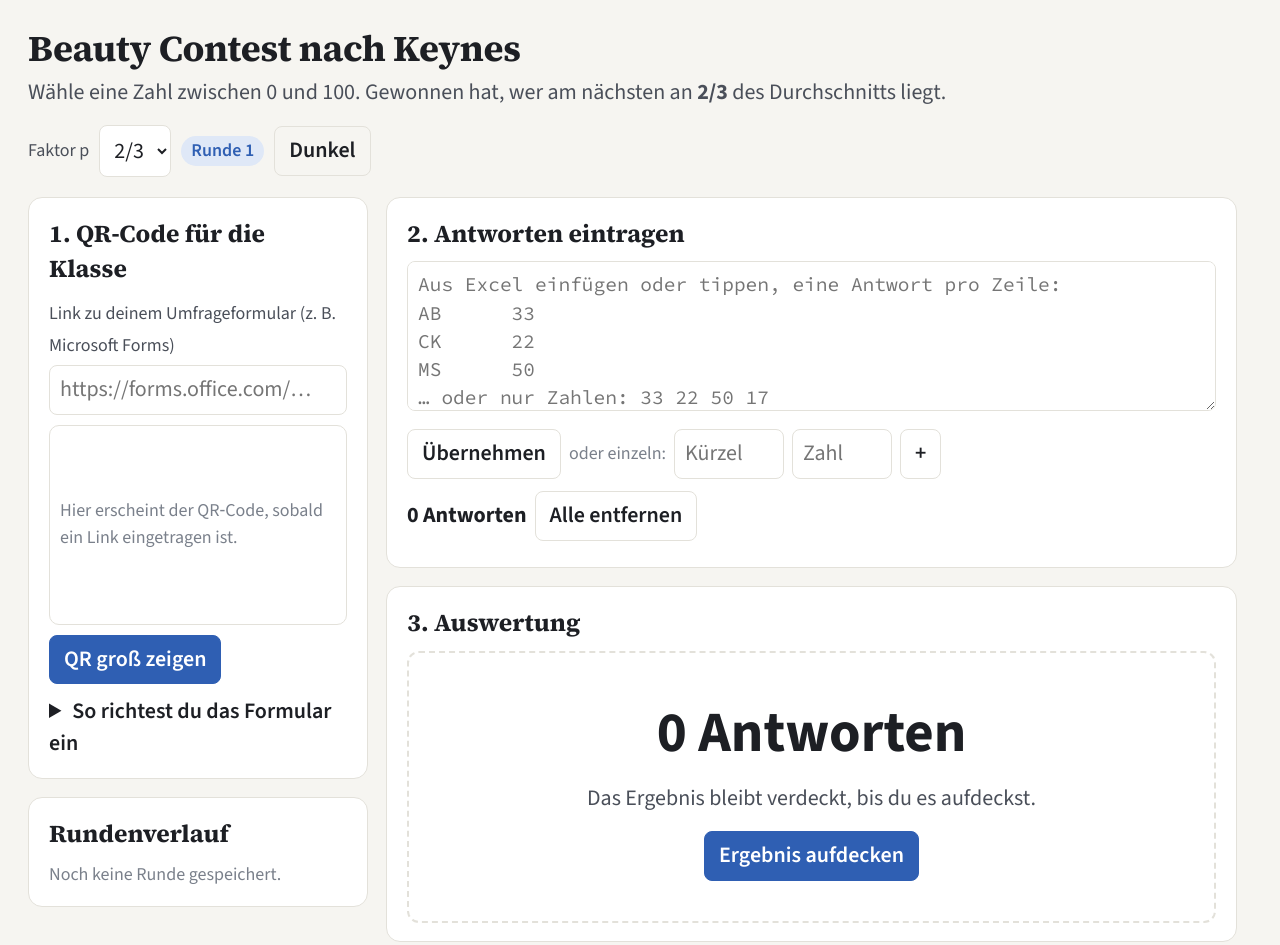
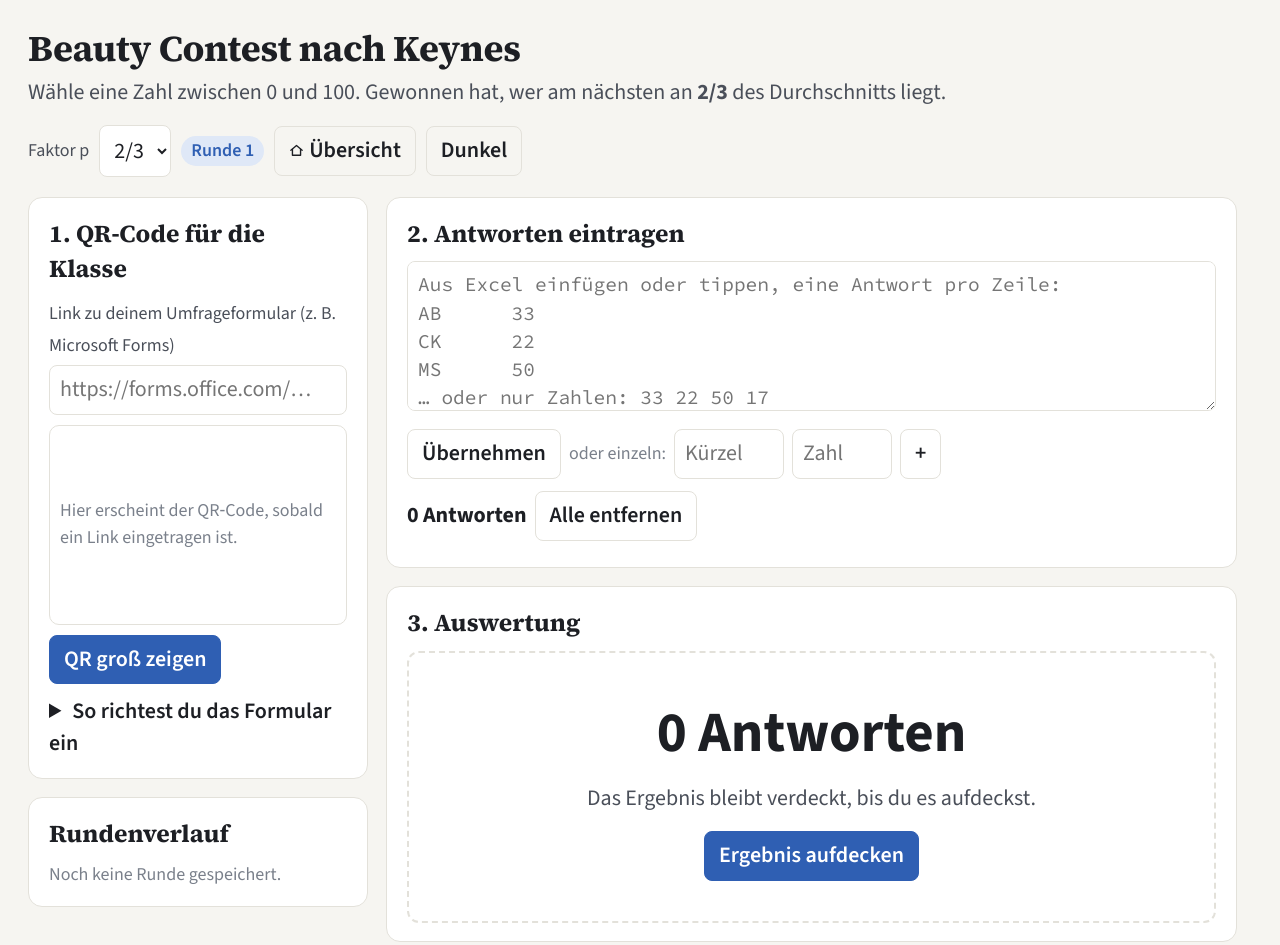
Before and after one commit to Thelematik/POWI, a plain HTML site: page e-phase/beauty-contest.html in a window 1280 px wide. Drawn offline with Linux system fonts and the light colour scheme.

Commit message:
Button „Übersicht“ in allen Tools
Gemeinsames Skript assets/zur-uebersicht.js fügt in jedem Tool einen
Button zur Startseite in die vorhandene Buttonleiste ein und übernimmt
deren Aussehen; bei Platzmangel nur mit Haus-Symbol.

Co-Authored-By: Claude Opus 5.5 <noreply@anthropic.com>
Claude-Session: https://claude.ai/code/session_013MQ91pZqTn2h417crs8Cib

```diff
--- /dev/null
+++ b/assets/zur-uebersicht.js
@@ -0,0 +1,58 @@
+/* Button „Übersicht“: führt aus jedem Tool zurück zur Startseite der Sammlung.
+   Er wird in die vorhandene Buttonleiste des Tools eingefügt (vor den Hell/Dunkel- bzw. Schriftgrößen-Button)
+   und übernimmt deren Aussehen. Gibt es keine solche Leiste, erscheint er als kleiner Knopf oben rechts. */
+(function () {
+  if (document.getElementById("lab-home")) return;
+  var ziel = "../";
+  var haus = '<svg viewBox="0 0 24 24" width="15" height="15" fill="none" stroke="currentColor" stroke-width="2.2" stroke-linecap="round" stroke-linejoin="round" aria-hidden="true" style="flex:none;vertical-align:-2px;margin-right:5px"><path d="M3 11.5 12 4l9 7.5"/><path d="M5.5 10v9.5h13V10"/></svg>';
+
+  function anker() {
+    var sel = ["#themeBtn", "#theme", "#themeToggle", "#btnTheme", "#darkToggle", "#fsm"];
+    for (var i = 0; i < sel.length; i++) { var e = document.querySelector(sel[i]); if (e && e.offsetParent) return e; }
+    var bs = document.querySelectorAll("button");
+    for (var j = 0; j < bs.length; j++) {
+      var t = (bs[j].textContent || "").trim();
+      if (/^(☾|☀|🌙)?\s*(Dunkel|Hell|Dunkler Modus|Heller Modus|Dunkelmodus|Hellmodus)/i.test(t) && bs[j].offsetParent) return bs[j];
+    }
+    return null;
+  }
+
+  function einbauen() {
+    if (document.getElementById("lab-home")) return;
+    var a = anker();
+    var b = document.createElement("button");
+    b.type = "button";
+    b.id = "lab-home";
+    b.title = "Zurück zur Übersicht aller Tools";
+    b.setAttribute("aria-label", "Zurück zur Übersicht aller Tools");
+    b.innerHTML = haus + '<span class="lab-home-text">Übersicht</span>';
+    b.addEventListener("click", function () { location.href = ziel; });
+    if (a) {
+      b.className = a.className;
+      b.removeAttribute("aria-pressed");
+      b.style.display = "inline-flex";
+      b.style.alignItems = "center";
+      b.style.whiteSpace = "nowrap";
+      a.parentNode.insertBefore(b, a);
+      /* Wird die Leiste zu eng (Handy), nur das Haus-Symbol zeigen */
+      var row = a.parentNode, txt = b.querySelector(".lab-home-text"), svg = b.querySelector("svg");
+      var passt = function () {
+        txt.style.display = ""; svg.style.marginRight = "5px";
+        var eng = row.scrollWidth > row.clientWidth + 1;
+        var kids = row.children;
+        for (var k = 0; k < kids.length && !eng; k++) { if (kids[k].getBoundingClientRect().right > window.innerWidth - 2) eng = true; }
+        if (eng) { txt.style.display = "none"; svg.style.marginRight = "0"; }
+      };
+      passt();
+      window.addEventListener("resize", passt);
+      if (document.fonts && document.fonts.ready) document.fonts.ready.then(passt);
+    } else {
+      b.style.cssText = "position:fixed;top:calc(10px + env(safe-area-inset-top,0px));right:calc(12px + env(safe-area-inset-right,0px));z-index:2147483000;" +
+        "display:inline-flex;align-items:center;padding:6px 12px 6px 10px;border-radius:999px;cursor:pointer;" +
+        "background:rgba(255,255,255,.94);color:#1e2a3a;border:1px solid rgba(30,42,58,.25);box-shadow:0 2px 8px rgba(0,0,0,.12);" +
+        "font:600 14px/1.2 'Source Sans 3',system-ui,sans-serif";
+      document.body.appendChild(b);
+    }
+  }
+  if (document.readyState === "loading") document.addEventListener("DOMContentLoaded", einbauen); else einbauen();
+})();
--- a/e-phase/beauty-contest.html
+++ b/e-phase/beauty-contest.html
@@ -2771,5 +2771,6 @@ if(btn)btn.addEventListener('click',function(){var n=isDark()?'light':'dark';roo
 if(mq&&mq.addEventListener)mq.addEventListener('change',changed);label();})();
 </script>
 <script>document.addEventListener("themechange",function(){try{renderResults();}catch(e){}try{renderRounds();}catch(e){}try{renderQR();}catch(e){}});</script>
+<script src="../assets/zur-uebersicht.js" defer></script>
 </body>
 </html>
```
Also changed, not shown: e-phase/fischerei-experiment.html (+1 -0 lines), e-phase/fischerei-gruppenversion.html (+1 -0 lines), q-phase/konfliktkompass.html (+1 -0 lines), q-phase/weltreise-der-waren.html (+1 -0 lines).
